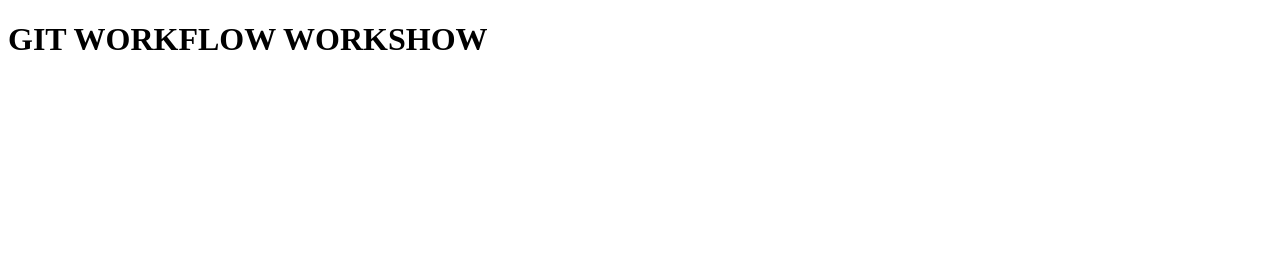
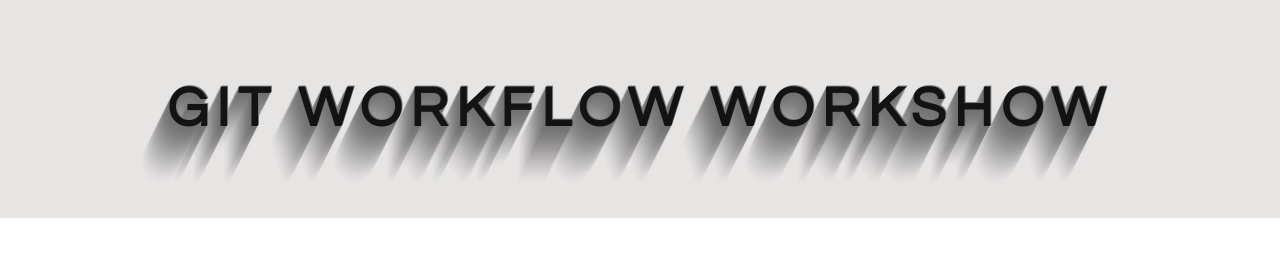
Before and after one commit to VictoRadefjall/Teamwork, a plain HTML site: page index.html in a window 1280 px wide. Drawn offline with Linux system fonts and the light colour scheme.

Commit message:
update class name in heading update style.css Relates #2'

```diff
--- a/index.html
+++ b/index.html
@@ -10,7 +10,7 @@
 
 <body>
 
-    <h1 class="some-heading">GIT WORKFLOW WORKSHOW</h1>
+    <h1 class="page-heading">GIT WORKFLOW WORKSHOW</h1>
 
 </body>
 
--- a/style.css
+++ b/style.css
@@ -1,17 +1,17 @@
-<!DOCTYPE html>
-<html lang="en">
+* {
+    margin: 0;
+    padding: 0;
+  }
 
-<head>
-    <meta charset="UTF-8">
-    <meta name="viewport" content="width=device-width, initial-scale=1.0">
-    <link rel="stylesheet" href="style.css">
-    <title>Git Workflow Workshop</title>
-</head>
-
-<body>
-
-    <h1 class="some-heading">GIT WORKFLOW WORKSHOW</h1>
-
-</body>
-
-</html>
+  .page-heading {
+    box-sizing: border-box;
+    font-family: "Avant Garde", Avantgarde, "Century Gothic", CenturyGothic, "AppleGothic", sans-serif;
+    font-size: 3.5rem;
+    padding: 5rem 3rem;
+    text-align: center;
+    text-rendering: optimizeLegibility;
+    color: #131313;
+    background-color: #e7e5e4;
+    letter-spacing: .15em;
+    text-shadow: 1px -1px 0 #767676, -1px 2px 1px #737272, -2px 4px 1px #767474, -3px 6px 1px #787777, -4px 8px 1px #7b7a7a, -5px 10px 1px #7f7d7d, -6px 12px 1px #828181, -7px 14px 1px #868585, -8px 16px 1px #8b8a89, -9px 18px 1px #8f8e8d, -10px 20px 1px #949392, -11px 22px 1px #999897, -12px 24px 1px #9e9c9c, -13px 26px 1px #a3a1a1, -14px 28px 1px #a8a6a6, -15px 30px 1px #adabab, -16px 32px 1px #b2b1b0, -17px 34px 1px #b7b6b5, -18px 36px 1px #bcbbba, -19px 38px 1px #c1bfbf, -20px 40px 1px #c6c4c4, -21px 42px 1px #cbc9c8, -22px 44px 1px #cfcdcd, -23px 46px 1px #d4d2d1, -24px 48px 1px #d8d6d5, -25px 50px 1px #dbdad9, -26px 52px 1px #dfdddc, -27px 54px 1px #e2e0df, -28px 56px 1px #e4e3e2;
+  }
```
